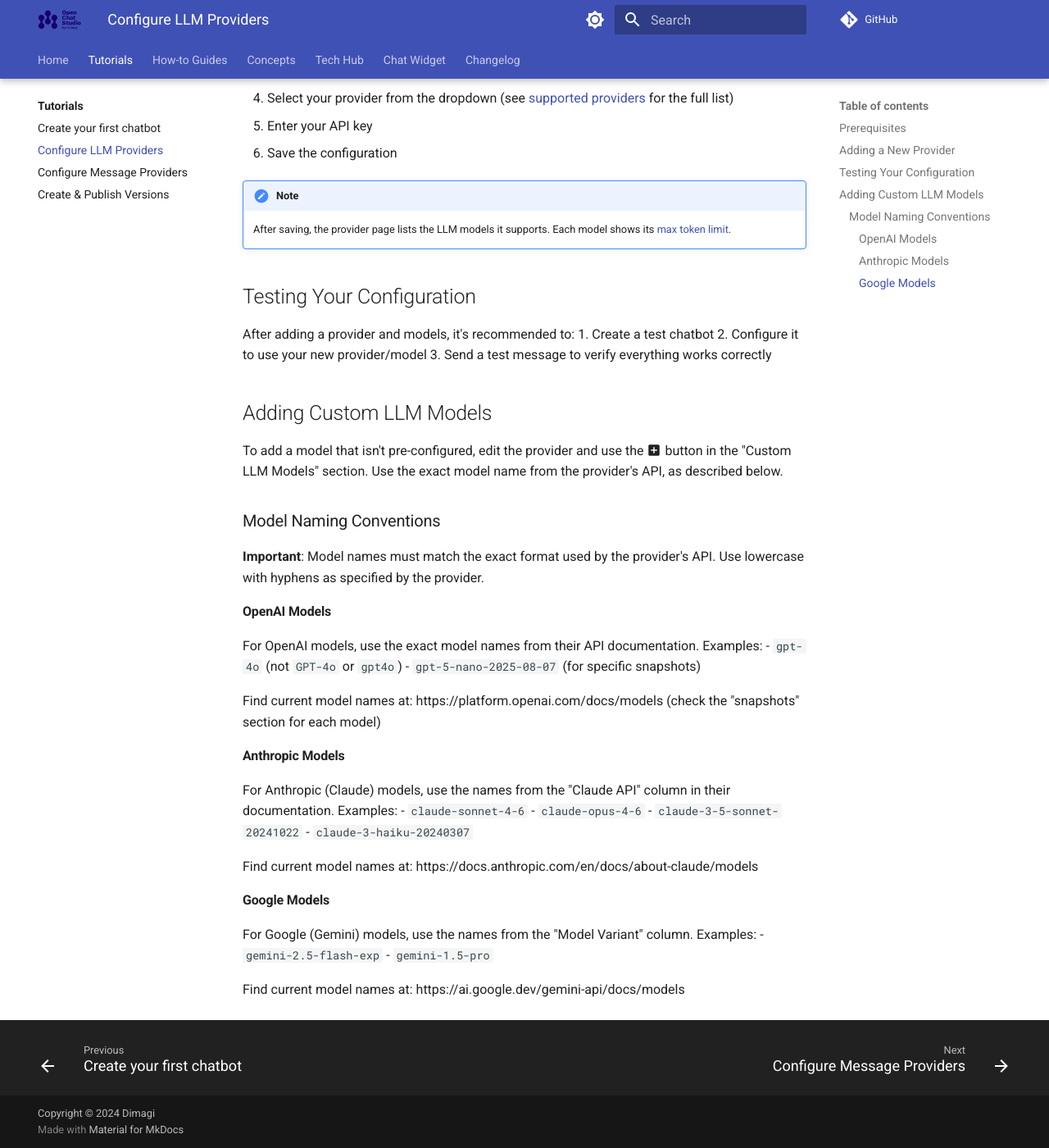
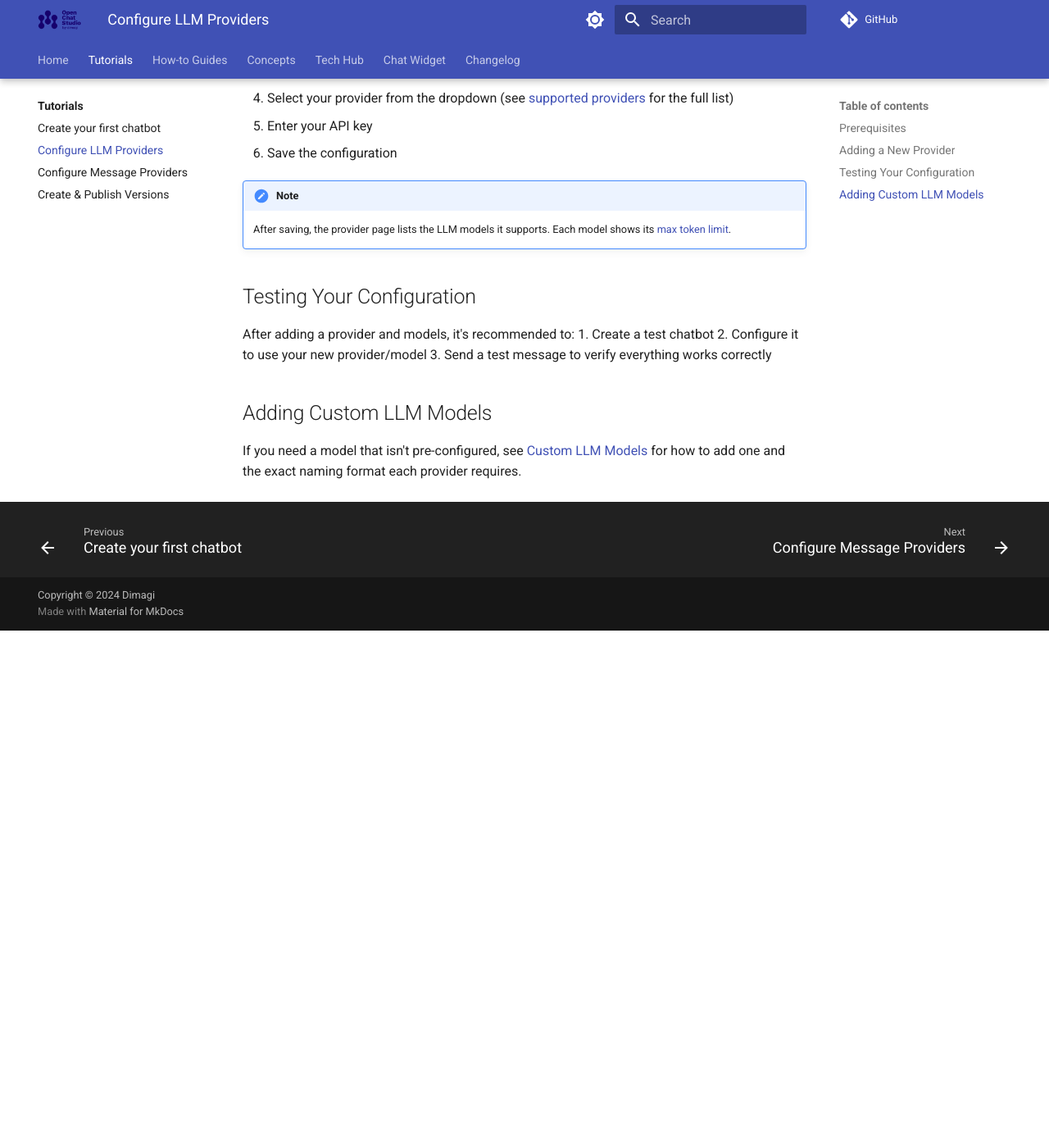
Before and after one commit to dimagi/open-chat-studio-docs, an MkDocs documentation site: the page built from docs/tutorials/configure_providers.md, in a window 1280 px wide and 1400 px high, scrolled down 640 px. Shown: the whole window at 82% size. Built offline with MkDocs 1.6.1 and Material for MkDocs 9.7.7, drawn with Linux system fonts in a browser that asks for light colours; a script that is not in the unit is left out; comment, search, counter and statistics services are not loaded; after the commit the page ends 1409 px from its top, so only the background shows below that.

Commit message:
New "add custom LLM Models" pg on Tech Hub as advanced topic. Change links to new page

```diff
--- a/docs/tutorials/configure_providers.md
+++ b/docs/tutorials/configure_providers.md
@@ -31,31 +31,4 @@ After adding a provider and models, it's recommended to:
 
 ## Adding Custom LLM Models
 
-To add a model that isn't pre-configured, edit the provider and use the :material-plus-box: button in the "Custom LLM Models" section. Use the exact model name from the provider's API, as described below.
-
-### Model Naming Conventions
-
-**Important**: Model names must match the exact format used by the provider's API. Use lowercase with hyphens as specified by the provider.
-
-#### OpenAI Models
-For OpenAI models, use the exact model names from their API documentation. Examples:
-- `gpt-4o` (not `GPT-4o` or `gpt4o`)
-- `gpt-5-nano-2025-08-07` (for specific snapshots)
-
-Find current model names at: https://platform.openai.com/docs/models (check the "snapshots" section for each model)
-
-#### Anthropic Models
-For Anthropic (Claude) models, use the names from the "Claude API" column in their documentation. Examples:
-- `claude-sonnet-4-6`
-- `claude-opus-4-6`
-- `claude-3-5-sonnet-20241022`
-- `claude-3-haiku-20240307`
-
-Find current model names at: https://docs.anthropic.com/en/docs/about-claude/models
-
-#### Google Models
-For Google (Gemini) models, use the names from the "Model Variant" column. Examples:
-- `gemini-2.5-flash-exp`
-- `gemini-1.5-pro`
-
-Find current model names at: https://ai.google.dev/gemini-api/docs/models
+If you need a model that isn't pre-configured, see [Custom LLM Models](../tech-hub/custom_llm_models.md) for how to add one and the exact naming format each provider requires.
--- a/mkdocs.yml
+++ b/mkdocs.yml
@@ -181,6 +181,7 @@ nav:
       - concepts/assistants.md
   - Tech Hub:
     - tech-hub/index.md
+    - Custom LLM Models: tech-hub/custom_llm_models.md
     - Local Index Optimization: tech-hub/local-index-optimization.md
     - Tools Reference: tech-hub/tools.md
     - Python Node: tech-hub/python_node.md
```
Also changed, not shown: docs/concepts/team/llm_providers.md (+6 -3 lines), docs/tech-hub/custom_llm_models.md (added, +42 -0 lines), docs/tech-hub/index.md (+1 -0 lines).
